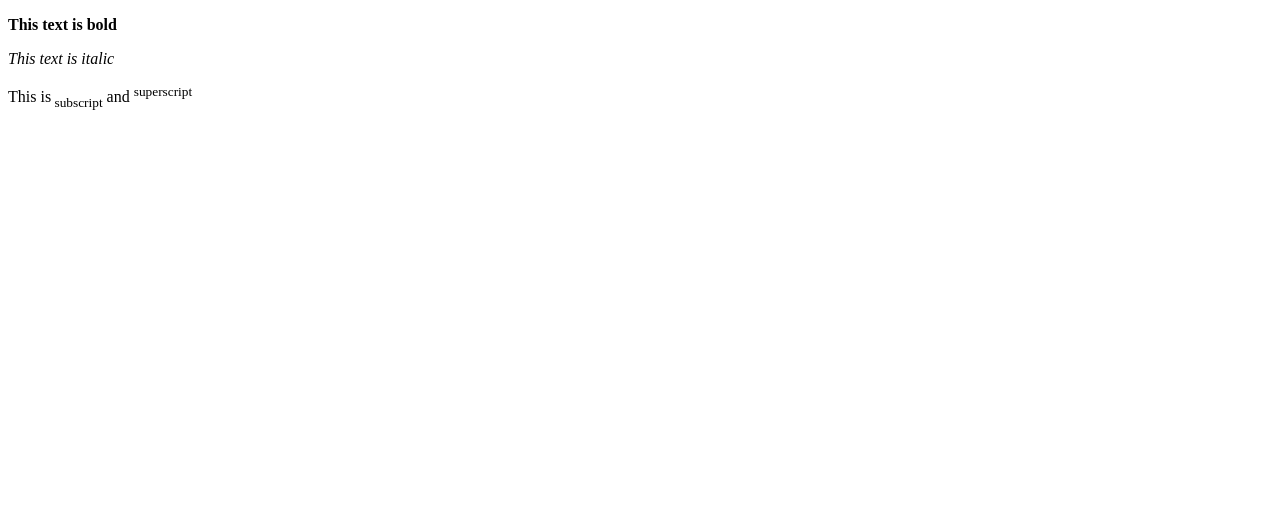
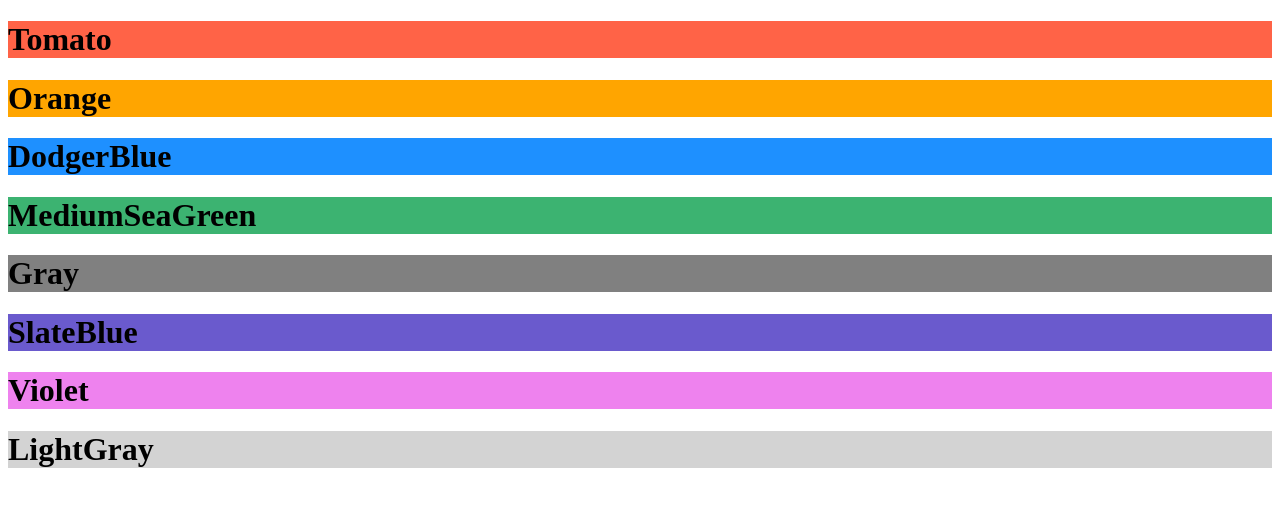
Before and after one commit to littleeyfa/UjianAmali_SCM, a plain HTML site: page index.html in a window 1280 px wide. Drawn offline with Linux system fonts and the light colour scheme.

Commit message:
Update index.html

```diff
--- a/index.html
+++ b/index.html
@@ -6,10 +6,14 @@
     <title>Page Tittle</Title></title>
 </head>
 <body>
-<p><b>This text is bold</b></p>
-<p><i>This text is italic</i></p>
-<p>This is<sub> subscript</sub> and <sup>superscript</sup></p>
-
+    <h1 style="background-color:Tomato;">Tomato</h1>
+    <h1 style="background-color:Orange;">Orange</h1>
+    <h1 style="background-color:DodgerBlue;">DodgerBlue</h1>
+    <h1 style="background-color:MediumSeaGreen;">MediumSeaGreen</h1>
+    <h1 style="background-color:Gray;">Gray</h1>
+    <h1 style="background-color:SlateBlue;">SlateBlue</h1>
+    <h1 style="background-color:Violet;">Violet</h1>
+    <h1 style="background-color:LightGray;">LightGray</h1>
 
 </body>
 </html>
```
